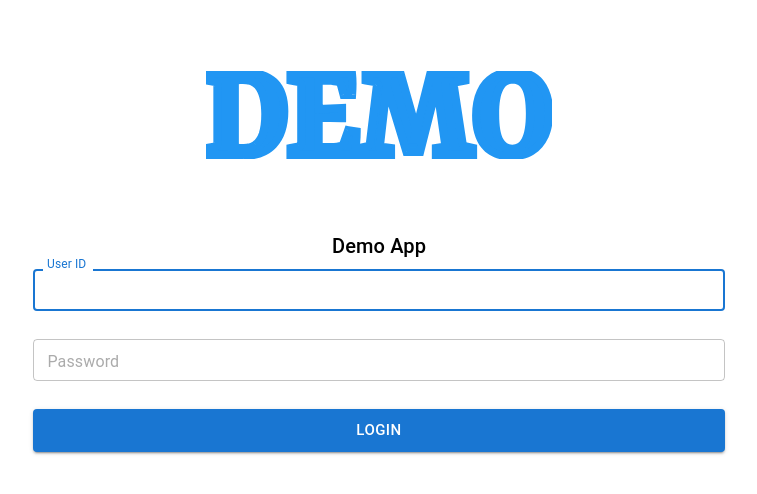
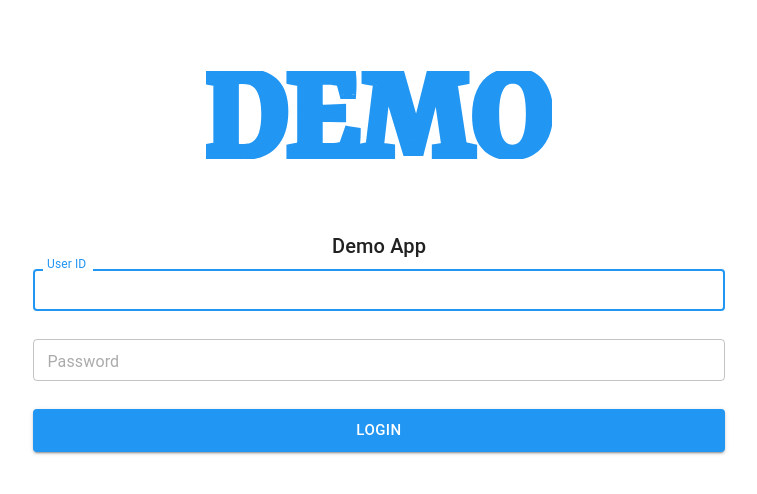
Before and after one commit to b72fdf59/demo-app, a Next.js app: page /login in a window 1280 px wide. Shown: the top 494 px of the page, without its empty margins (261-1018 px from the left). Built offline with nearby package versions, Linux system fonts and the light colour scheme.

Commit message:
Add mui theme to nextjs

```diff
--- a/pages/_app.tsx
+++ b/pages/_app.tsx
@@ -1,8 +1,17 @@
-import '../styles/globals.css'
-import type { AppProps } from 'next/app'
+import "../styles/globals.css";
+import type { AppProps } from "next/app";
+import { ThemeProvider } from "@mui/material/styles";
+import CssBaseline from "@mui/material/CssBaseline";
+
+import { theme } from "../theme";
 
 function MyApp({ Component, pageProps }: AppProps) {
-  return <Component {...pageProps} />
+  return (
+    <ThemeProvider theme={theme}>
+      <CssBaseline />
+      <Component {...pageProps} />
+    </ThemeProvider>
+  );
 }
 
-export default MyApp
+export default MyApp;
--- /dev/null
+++ b/theme.ts
@@ -0,0 +1,10 @@
+import blue from "@mui/material/colors/blue";
+import red from "@mui/material/colors/red";
+import { createTheme } from "@mui/material/styles";
+
+export const theme = createTheme({
+  palette: {
+    primary: { main: blue[500] },
+    secondary: { main: red[500] },
+  },
+});
```
